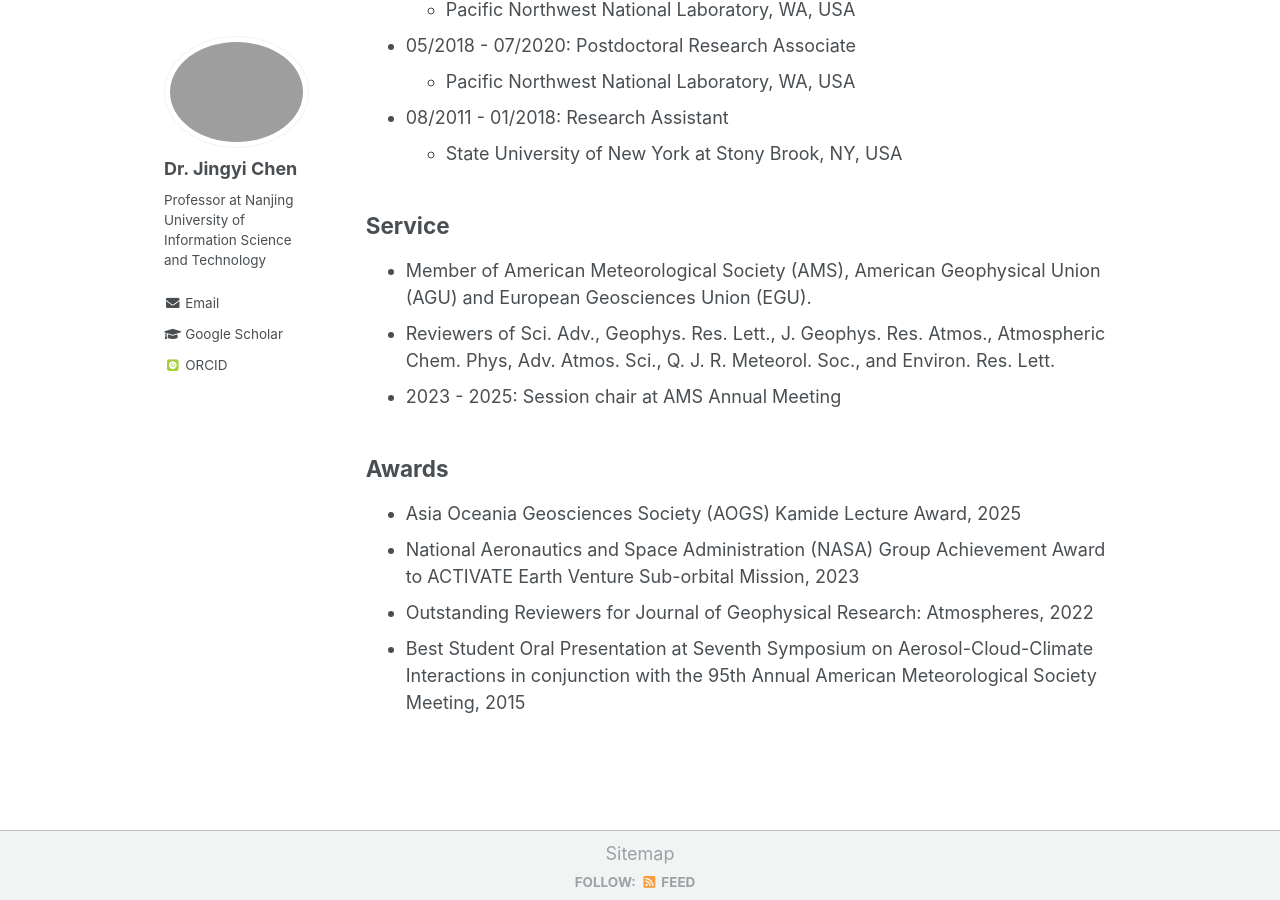
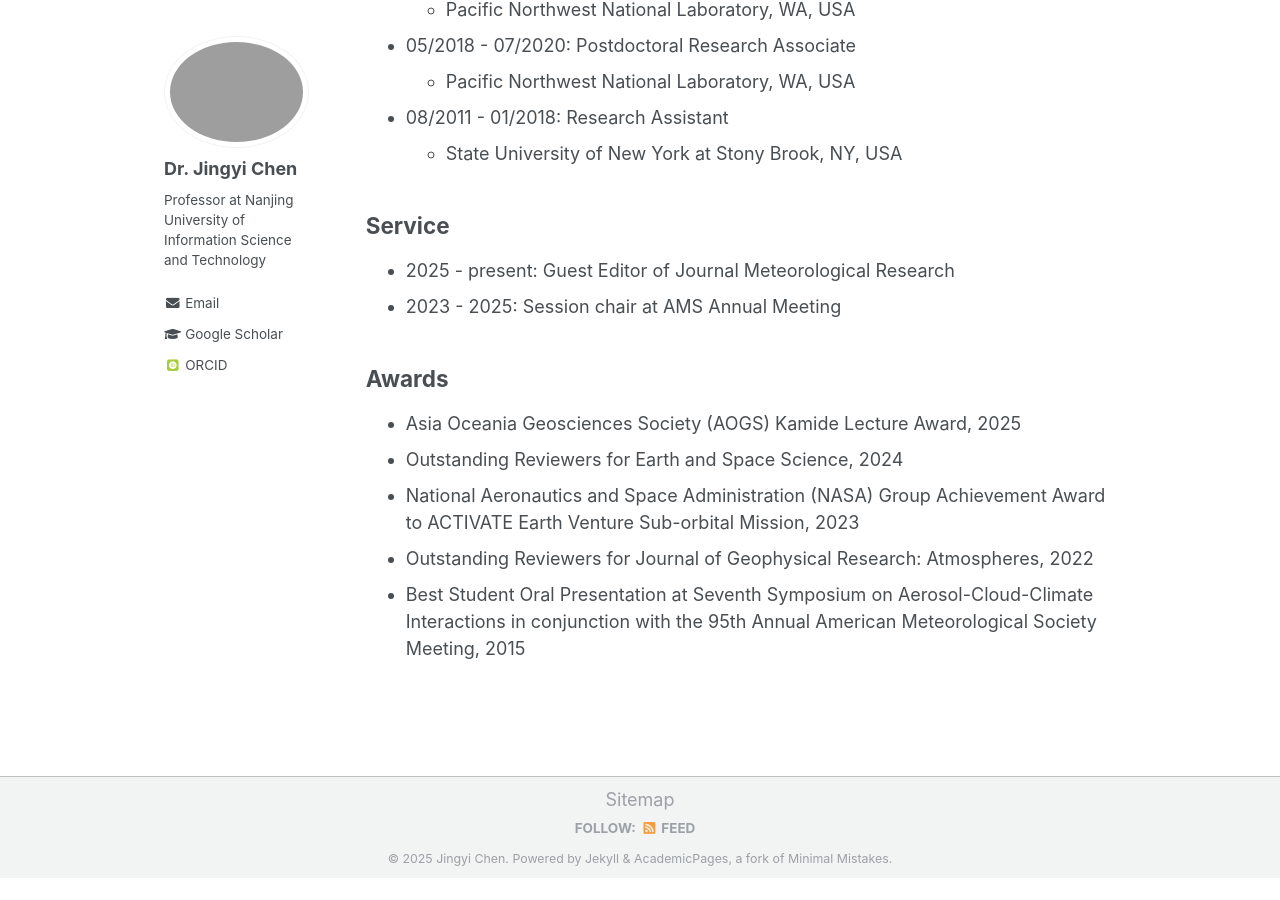
Before and after one commit to Jingyi-Chen/jingyi-chen.github.io, a Jekyll site: the page built from _pages/cv.md, in a window 1280 px wide and 900 px high, scrolled down 473 px. Built offline with Jekyll 4.4.1, drawn with Linux system fonts in a browser that asks for light colours; some web fonts are replaced; after the commit the page ends 1351 px from its top, so only the background shows below that.

Commit message:
Update cv.md

```diff
--- a/_pages/cv.md
+++ b/_pages/cv.md
@@ -28,13 +28,13 @@ Work experience
 
 Service
 ---
-* Member of American Meteorological Society (AMS), American Geophysical Union (AGU) and European Geosciences Union (EGU).
-* Reviewers of Sci. Adv., Geophys. Res. Lett., J. Geophys. Res. Atmos., Atmospheric Chem. Phys, Adv. Atmos. Sci., Q. J. R. Meteorol. Soc., and Environ. Res. Lett.
+* 2025 - present: Guest Editor of Journal Meteorological Research
 * 2023 - 2025: Session chair at AMS Annual Meeting
 
 Awards
 ---
 * Asia Oceania Geosciences Society (AOGS) Kamide Lecture Award, 2025
+* Outstanding Reviewers for Earth and Space Science, 2024
 * National Aeronautics and Space Administration (NASA) Group Achievement Award to ACTIVATE Earth Venture Sub-orbital Mission, 2023
 * Outstanding Reviewers for Journal of Geophysical Research: Atmospheres, 2022
 * Best Student Oral Presentation at Seventh Symposium on Aerosol-Cloud-Climate Interactions in conjunction with the 95th Annual American Meteorological Society Meeting, 2015
```
